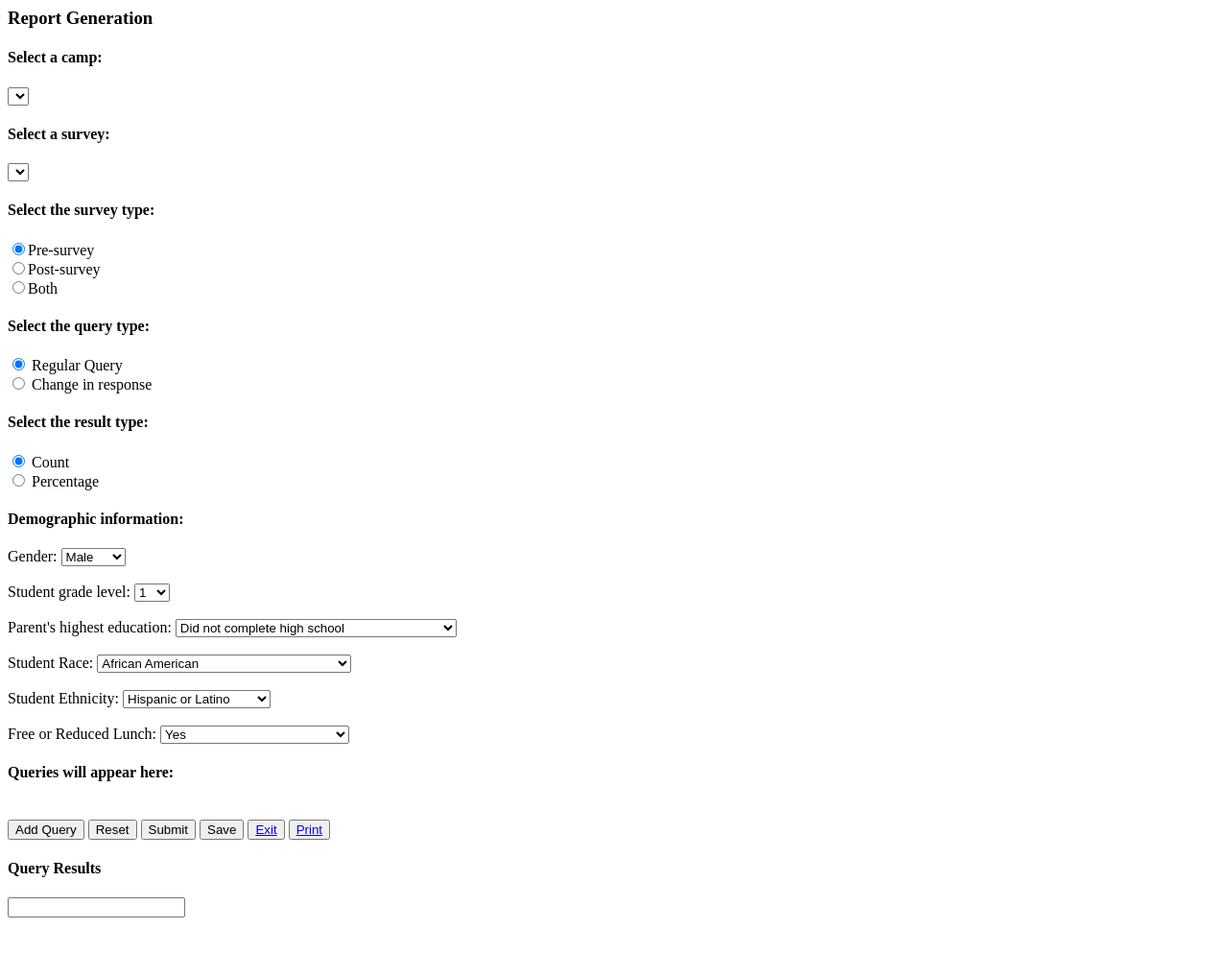
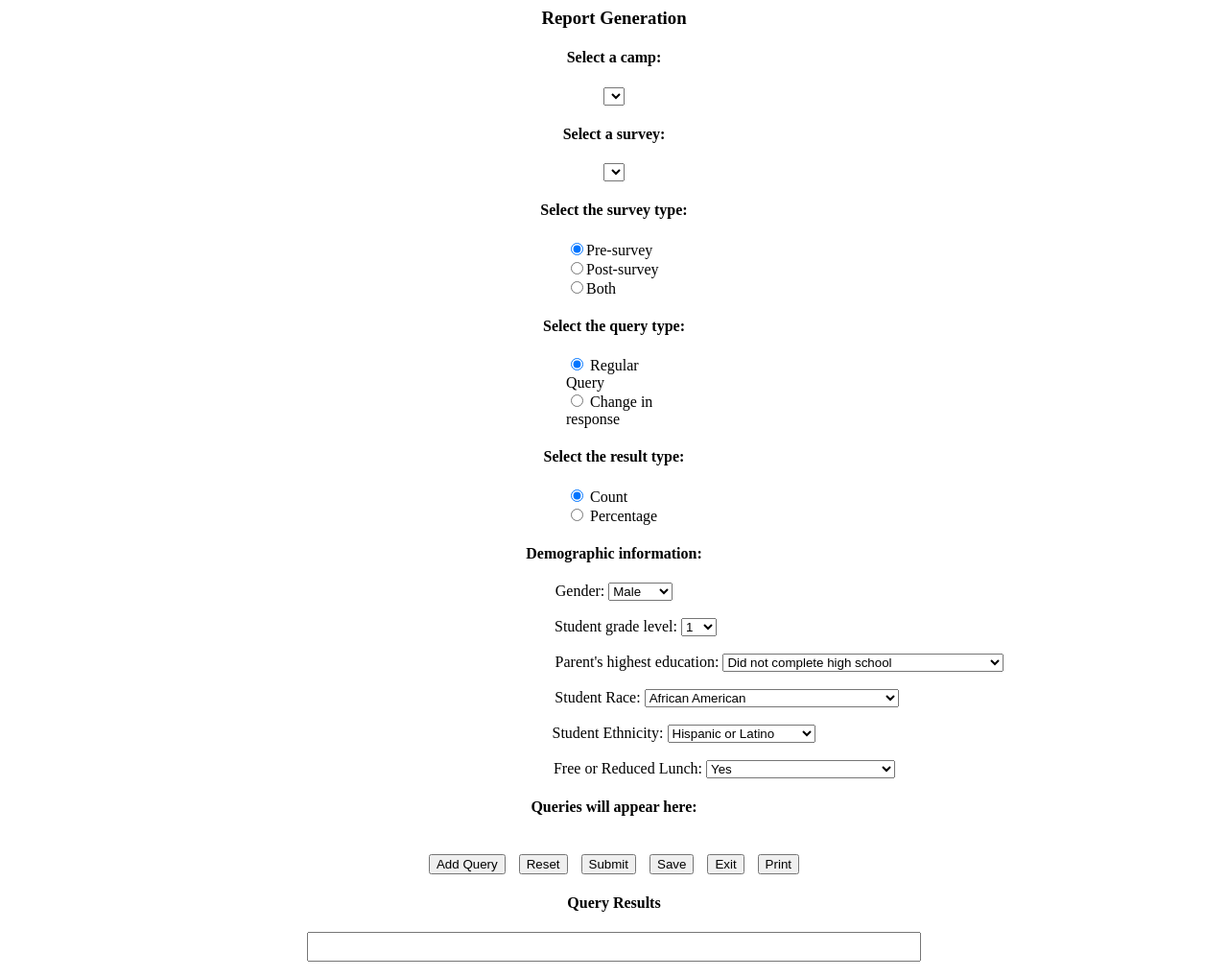
Before and after one commit to ernstsh/capstone, a PHP site: page /edit_report.php in a window 1280 px wide. Shown: the whole page at 96% size. Before the commit the page ends 956 px from the top, so only its background shows below. Run offline with PHP 8.4, Linux system fonts and the light colour scheme; lists and menus that the app fills with data are empty.

Commit message:
created a style sheet for report gen page and it now allows for adding a title

```diff
--- /dev/null
+++ b/public_html/ReportStyleSheet.css
@@ -0,0 +1,167 @@
+#TitleReport{
+        width:640px;
+        font-size:16pt;
+        text-align:center;
+        font-family:"Times New Roman";
+}
+#PageTitle{
+        text-align:center;
+}
+/*Selecting a camp*/
+#label-1{
+        text-align:center;
+}
+#select1{
+        display:block;
+        margin:auto;
+}
+/*Selecting a survey*/
+#label-2{
+        text-align:center;
+}
+#select2{
+        display:block;
+        margin:auto;
+}
+/*Selecting the survey type*/
+#label-3{
+        text-align:center;
+}
+#SurveyType{
+        margin:0 auto;
+        width:100px;
+}
+/*Selecting the query type*/
+#label-4{
+        text-align:center;
+}
+#QueryType{
+        margin:0 auto;
+        width:100px;
+}
+/*Selecting the result type*/
+#label-5{
+        text-align:center;
+}
+#ResultType{
+        margin:0 auto;
+        width:100px;
+}
+/*---Selecting demographic information---*/
+#Demographics{
+        text-align:center;
+}
+/*Selecting gender*/
+#label-6{
+       margin:auto;
+}
+#Gender{
+
+        margin:auto;
+}
+#GenderDiv{
+        text-align:center;
+
+}
+
+/*Selecting grade level*/
+#label-7{
+        margin:auto;
+}
+#SelectGrade{
+        margin:auto;
+}
+#GradeDiv{
+        text-align:center;
+        margin-left:45px;
+}
+/*Select parent's education level*/
+#label-8{
+       margin:auto;
+}
+#SelectEducation{
+        margin:auto;
+}
+#ParentEducationDiv{
+        text-align:center;
+        margin-left:345px;
+}
+/*Select student race*/
+#label-9{
+        margin:auto;
+}
+#SelectRace{
+        margin:auto;
+}
+#RaceDiv{
+        text-align:center;
+        margin-left:235px;
+}
+/*Select student ethnicity*/
+#label-10{
+        margin:auto;
+}
+#SelectEthinicity{
+        margin:auto;
+}
+#EthnicityDiv{
+        text-align:center;
+        margin-left:145px;
+}
+/*Free or reduced lunch*/
+#label-11{
+        margin:auto;
+}
+#SelectLunchType{
+        margin:auto;
+}
+#LunchDiv{
+        text-align:center;
+        margin-left:230px;
+}
+/*Queries*/
+#QueryText{
+        text-align:center;
+}
+#query{
+        text-align:center;
+}
+/*Buttons reset, add query, save, exit, submit, and print*/
+#Buttons{
+        text-align:center;
+}
+/*Removes the hyperlink underneath the print and exit buttons*/
+#ExitLink{
+        text-decoration:none;
+        color:black;
+}
+#PrintLink{
+        text-decoration:none;
+        color:black;
+}
+/*Create spacing between buttons*/
+#DeleteAll{
+        margin-left:10px;
+}
+#submit2{
+        margin-left:10px;
+}
+#save{
+        margin-left:10px;
+}
+#exit{
+        margin-left:10px;
+}
+#print{
+        margin-left:10px;
+}
+/*query results*/
+#QueryResultsText{
+        text-align:center;
+}
+#TitleReport{
+        margin:auto;
+}
+#QueryResult{
+        text-align:center;
+}
```
Also changed, not shown: public_html/ReportPrintStyleSheet.css (+66 -66 lines).
